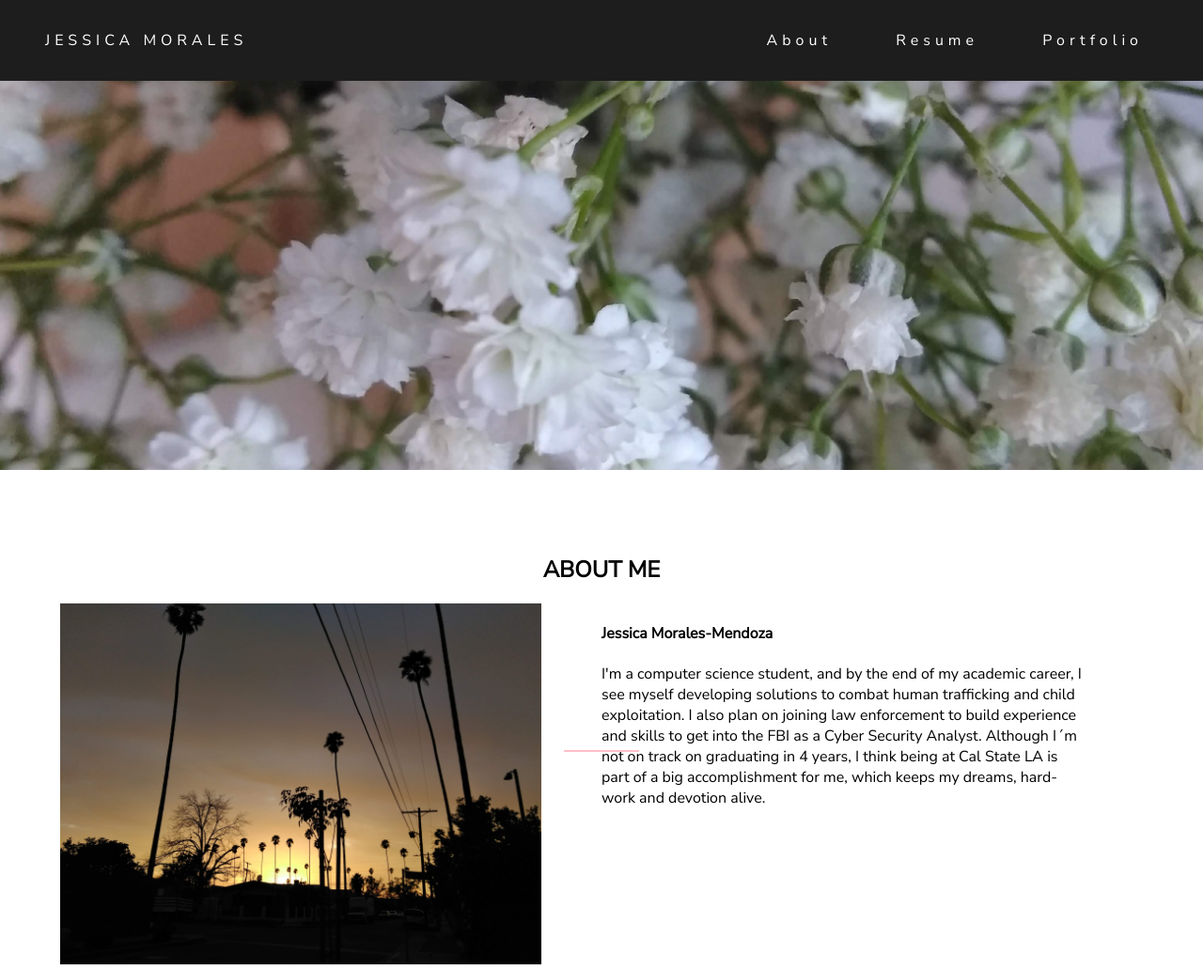
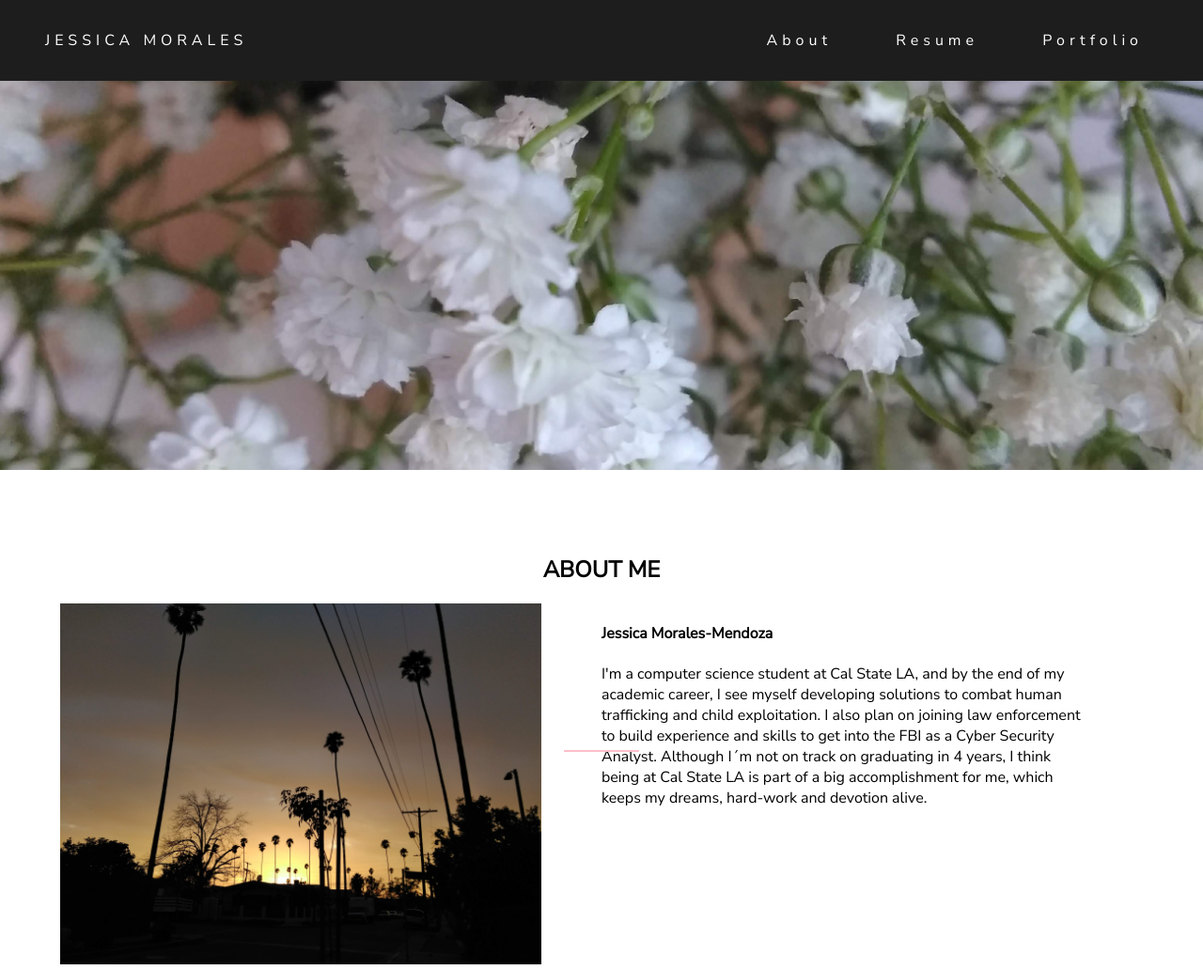
Before and after one commit to jmora15/jmm_web, a plain HTML site: page index.html in a window 1280 px wide. Shown: the whole page at 94% size. Drawn offline with nearby package versions, Linux system fonts and the light colour scheme.

Commit message:
Update index.html
another update

```diff
--- a/index.html
+++ b/index.html
@@ -44,7 +44,7 @@
         </div>
         <div class="col-right">
             <h4>Jessica Morales-Mendoza</h4>
-            <p>I'm a computer science student, and by the end of my academic career, I see myself developing
+            <p>I'm a computer science student at Cal State LA, and by the end of my academic career, I see myself developing
                     solutions to combat human trafficking and child exploitation. I also plan on joining law
                     enforcement to build experience and skills to get into the FBI as a Cyber Security Analyst.
                     Although I´m not on track on graduating in 4 years, I think being at Cal State LA is part of a big
```
